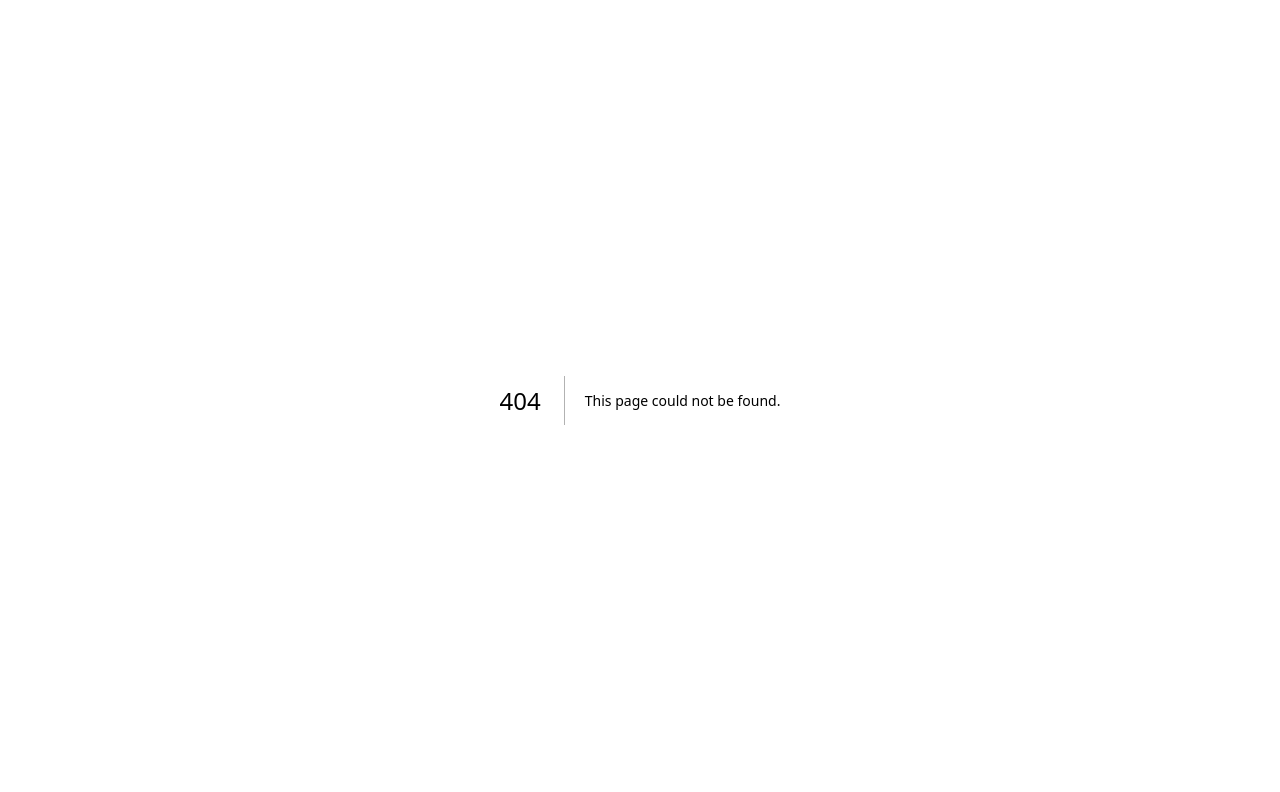
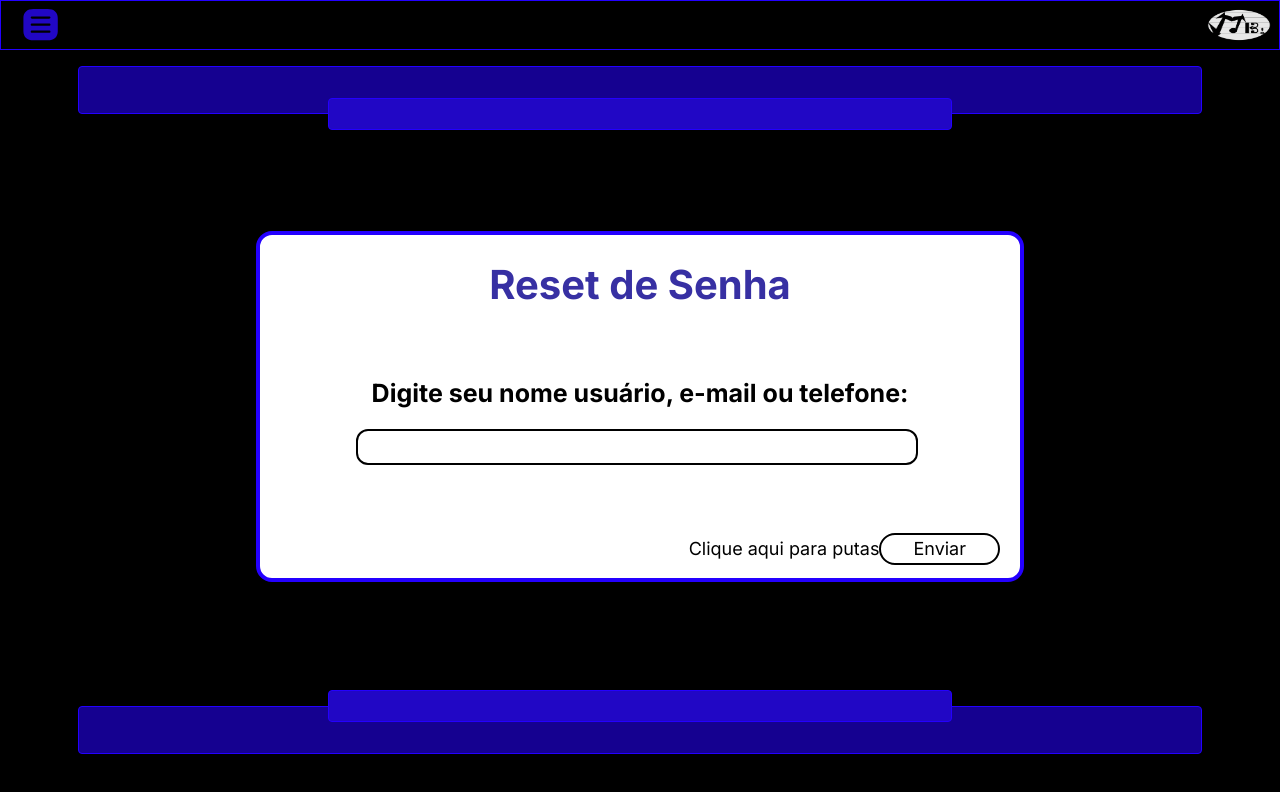
Before and after one commit to ExecutionCSR/matchband, a Next.js app: page /esquecisenha in a window 1280 px wide. Before the commit this address had no page. Shown: the top 792 px of the page. Built offline with nearby package versions, Linux system fonts and the light colour scheme.

Commit message:
ajustes coisas

```diff
--- a/src/app/cadastro/page.jsx
+++ b/src/app/cadastro/page.jsx
@@ -20,10 +20,10 @@ const Cadastro = () => {
 
                     <div className="text-right text-lg">
                         <Link href="/">
-                            <Button class="border-2 pl-8 pr-8 border-black rounded-2xl mr-11 text-black active:bg-[#150190] active:text-[white]" titulo="Voltar" />
+                            <Button classe="border-2 pl-8 pr-8 border-black rounded-2xl mr-11 text-black active:bg-[#150190] active:text-[white]" titulo="Voltar" />
                         </Link>
                         <Link href="/perfil">
-                            <Button class="border-2 pl-8 pr-8 border-black rounded-2xl text-black bg-white active:bg-[#150190] active:text-[white]" titulo="Continuar" />
+                            <Button classe="border-2 pl-8 pr-8 border-black rounded-2xl text-black bg-white active:bg-[#150190] active:text-[white]" titulo="Continuar" />
                         </Link>
                     </div>
 
--- /dev/null
+++ b/src/app/esquecisenha/page.jsx
@@ -0,0 +1,47 @@
+"use client";
+import Button from "@/components/button";
+import Input from "@/components/input";
+import Layout from "@/components/layout1";
+import Link from "next/link";
+
+export default function EsqueciSenha() {
+    function handleSubmit(event) {
+        event.preventDefault();
+        const body = new Object();
+        document.querySelectorAll('[id="form-esqueci-senha"] input').forEach(pItem => {
+            const name = pItem.name,
+                value = pItem.value;
+            body[name] = value;
+        });
+        console.log(body);
+    };
+    return (
+        <Layout>
+            <div className="  w-[90% ] max-w-[80%] text-black">
+                <form id="form-esqueci-senha" className=" flex flex-col ml-[25%] p-5 h-[98%] border-solid border-4 border-[#2400FF]  bg-white rounded-2xl" action="">
+                    <h1 className="text-indigo-800 text-[40px] text-center font-bold">Reset de Senha</h1>
+                    <div className="w-full p-10 my-5">
+                        <p className="text-center  text-black text-[25px] font-bold">Digite seu nome  usuário, e-mail ou telefone:</p>
+                        <Input tipo="email" nome="email" width="w-[90%]" />
+                    </div>
+                    <div className="hidden">
+                        <p className="text-center text-black text-[25px] font-bold">Um link foi enviado para o seu e-mail cadastrado!</p>
+                    </div>
+                    <div className="text-right text-lg">
+                        <button onClick={handleSubmit}> Clique aqui para putas</button>
+                        <Link href="/">
+                            <Button classe="border-2 pl-8 pr-8 border-black rounded-2xl text-black bg-white active:bg-[#150190] active:text-[white]" titulo="Enviar" />
+                        </Link>
+                        {/*/<Link href="/">
+                            <Button class="border-2 pl-8 pr-8 border-black rounded-2xl mr-11 text-black active:bg-[#150190] active:text-[white]" titulo="Voltar" />
+                        </Link>
+                        <Link href="/perfil">
+                            <Button class="border-2 pl-8 pr-8 border-black rounded-2xl text-black bg-white active:bg-[#150190] active:text-[white]" titulo="Continuar" />
+                        </Link>*/}
+                    </div>
+
+                </form>
+            </div>
+        </Layout>
+    )
+}
--- a/src/app/login/page.jsx
+++ b/src/app/login/page.jsx
@@ -15,7 +15,7 @@ const Login = () => {
         event.preventDefault();
         let wInput = new Object();
         document.querySelectorAll('[id="form-login"] input')
-    }
+    };
     return (
         <section className='grid bg-black grid-cols-2'>
             <div className='flex items-center justify-center'>
@@ -53,7 +53,10 @@ const Login = () => {
                         <p className=" invisible peer-invalid:visible text-pink-600 text-sm">
                             Por favor insira uma senha valida.
                         </p>
-                        <a className="text-[#150190] flex ml-8 ">Esqueci minha senha</a>
+                        <Link href="/esquecisenha">
+                            <p className="text-[#150190] flex ml-8 ">Esqueci minha senha</p>
+                        </Link>
+
                     </form>
 
                     {/* Botao */}
--- a/src/app/perfil/page.jsx
+++ b/src/app/perfil/page.jsx
@@ -46,10 +46,10 @@ const Criarperfil = () => {
           </div>
           <div className=" w-full  text-lg flex items-center justify-between p-4">
             <Link href="/">
-              <Button class="border-2 pl-8 pr-8 border-black rounded-2xl text-black active:bg-[#150190] active:text-[white]" titulo="Voltar" />
+              <Button classe="border-2 pl-8 pr-8 border-black rounded-2xl text-black active:bg-[#150190] active:text-[white]" titulo="Voltar" />
             </Link>
             <Link href="/perfil">
-              <Button class="border-2 pl-8 pr-8 border-black rounded-2xl text-black bg-white active:bg-[#150190] active:text-[white]" titulo="Continuar" />
+              <Button classe="border-2 pl-8 pr-8 border-black rounded-2xl text-black bg-white active:bg-[#150190] active:text-[white]" titulo="Continuar" />
             </Link>
           </div>
         </div>
--- a/src/app/timeline/page.jsx
+++ b/src/app/timeline/page.jsx
@@ -48,13 +48,13 @@ export default function TimeLine() {
                             </div>
                             <div name="post-likes" className="text-black flex justify-between p-2 mt-6">
                                 <div name="post-likes-like" className="flex items-center px-2">
-                                    <Button class="bg-[#2400FF] text-white text-[1.2rem] border px-6 border-black py-1 rounded-full" titulo="Anexar" />
+                                    <Button classe="bg-[#2400FF] text-white text-[1.2rem] border px-6 border-black py-1 rounded-full" titulo="Anexar" />
                                 </div>
                                 <div name="post-likes-heart" className="flex justify-between items-center px-2">
                                     <button className="bg-white text-black text-[1.2rem] border px-6 border-black py-1 rounded-full mx-2" titulo="Cancelar" onClick={() => { setHidden(false) }} >
                                         Cancelar
                                     </button>
-                                    <Button class="bg-[#2400FF] text-white text-[1.2rem] border px-6 border-black py-1 rounded-full mx-2" titulo="Post" />
+                                    <Button classe="bg-[#2400FF] text-white text-[1.2rem] border px-6 border-black py-1 rounded-full mx-2" titulo="Post" />
                                 </div>
                             </div>
                         </div>
--- a/src/components/button.jsx
+++ b/src/components/button.jsx
@@ -1,9 +1,9 @@
 
-export default function Button(props) {
+export default function Button({ classe, icone, titulo }) {
     return (
-        <button className={props.class || "border border-black p-1 rounded"}>
-            {props.icone}
-            {props.titulo || "Clique"}
+        <button className={classe || "border border-black p-1 rounded"}>
+            {icone}
+            {titulo || "Clique"}
         </button>
     )
 }
--- a/src/components/layout1.jsx
+++ b/src/components/layout1.jsx
@@ -4,6 +4,7 @@ export default function Layout({ children }) {
     return (
         <main className='bg-black'>
             <Header />
+            <section className="h-[90vh] flex justify-between flex-col">
                 <div className='m-4 flex flex-col justify-center  items-center'>
                     <div className='h-[3rem] w-[90%] bg-[#150190] rounded border-[1px] border-[#2400FF] '></div>
                     <div className='z-10 h-[2rem] w-[50%] rounded border-[1px] bg-[#2107C5] border-[#2400FF] mt-[-1rem]'></div>
@@ -13,6 +14,7 @@ export default function Layout({ children }) {
                     <div className='h-[3rem] w-[90%] bg-[#150190] rounded border-[1px] border-[#2400FF] '></div>
                     <div className='z-10 h-[2rem] w-[50%] rounded border-[1px] bg-[#2107C5] border-[#2400FF] mb-[-1rem]'></div>
                 </div>
+            </section>
         </main>
     )
 }
--- a/src/components/modal.jsx
+++ b/src/components/modal.jsx
@@ -34,11 +34,11 @@ export default function Modal({ isVisible }) {
                     </div>
                     <div name="post-likes" className="text-black flex justify-between p-2 mt-6">
                         <div name="post-likes-like" className="flex items-center px-2">
-                            <Button class="bg-[#2400FF] text-white text-[1.2rem] border px-6 border-black py-1 rounded-full" titulo="Anexar" />
+                            <Button classe="bg-[#2400FF] text-white text-[1.2rem] border px-6 border-black py-1 rounded-full" titulo="Anexar" />
                         </div>
                         <div name="post-likes-heart" className="flex justify-between items-center px-2">
-                            <Button class="bg-white text-black text-[1.2rem] border px-6 border-black py-1 rounded-full mx-2" titulo="Cancelar" click={() => { setHidden(true) }} />
-                            <Button class="bg-[#2400FF] text-white text-[1.2rem] border px-6 border-black py-1 rounded-full mx-2" titulo="Post" />
+                            <Button classe="bg-white text-black text-[1.2rem] border px-6 border-black py-1 rounded-full mx-2" titulo="Cancelar" click={() => { setHidden(true) }} />
+                            <Button classe="bg-[#2400FF] text-white text-[1.2rem] border px-6 border-black py-1 rounded-full mx-2" titulo="Post" />
                         </div>
                     </div>
                 </div>
```
Lines whose indentation alone changed are shown as unchanged.
